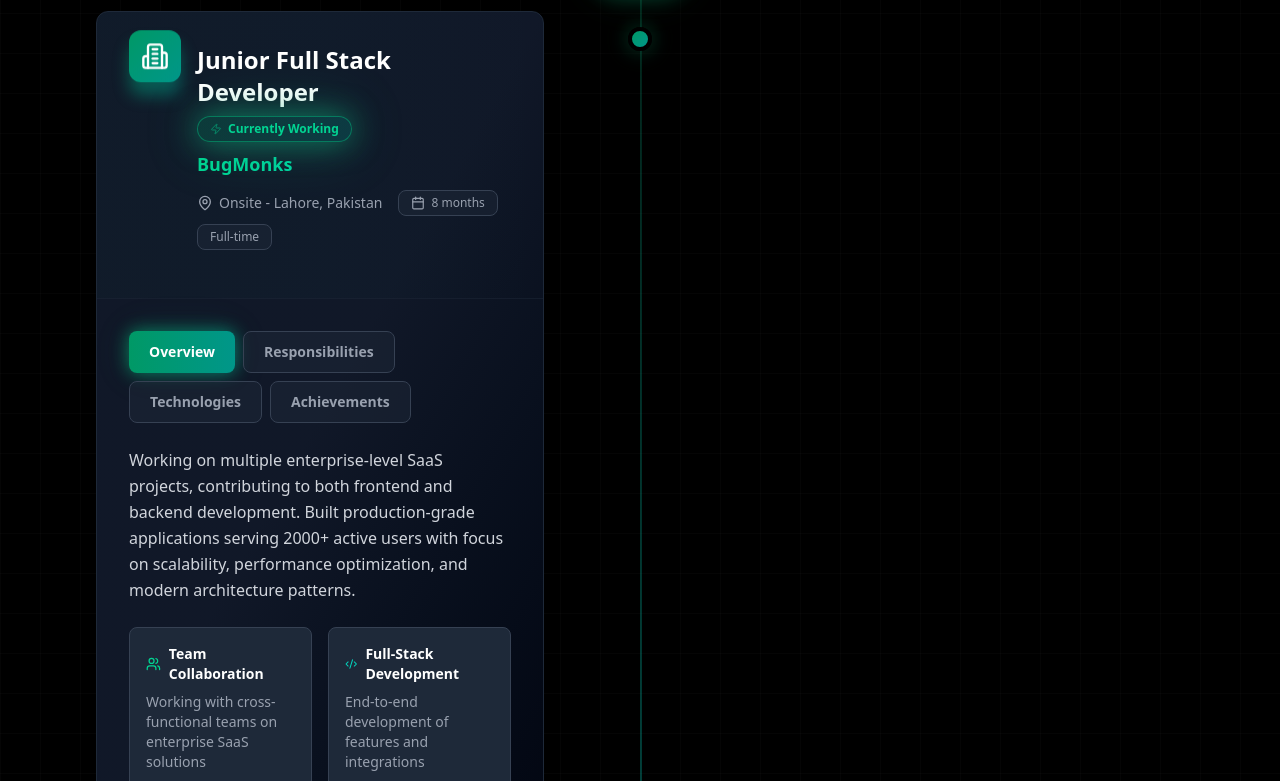
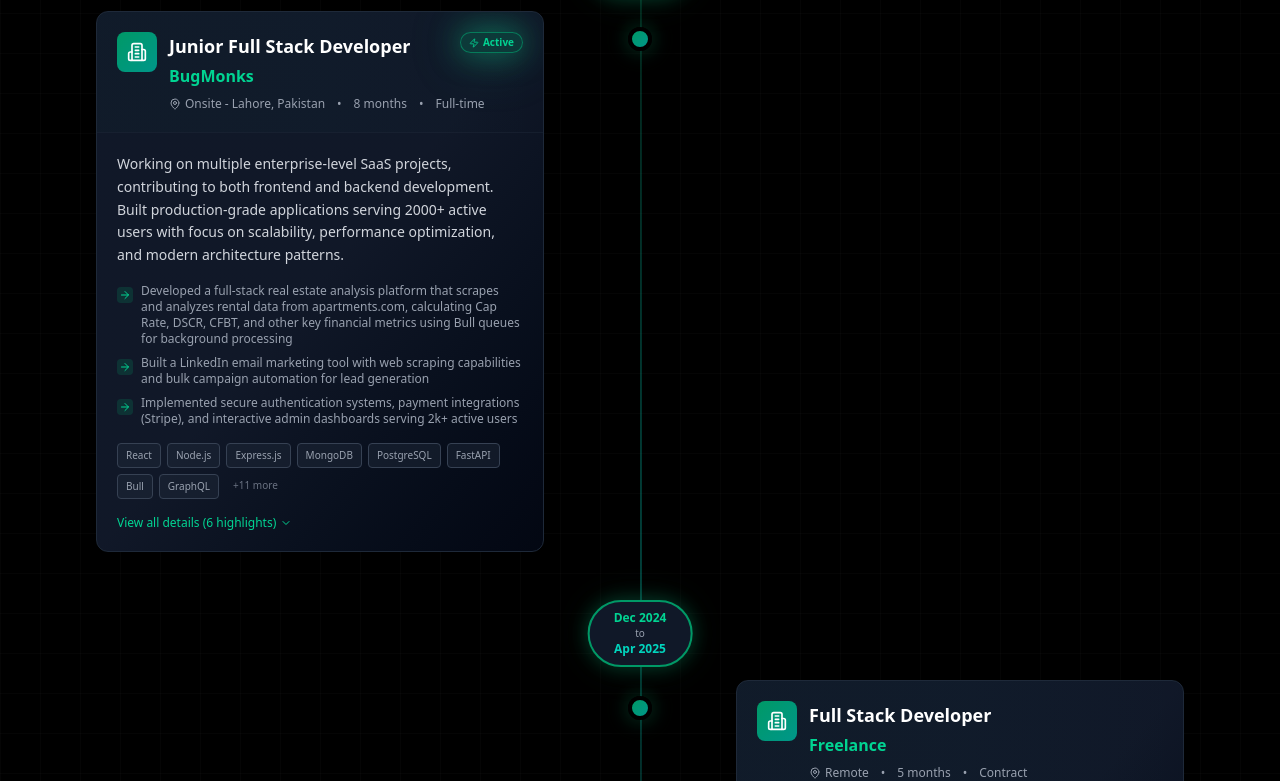
Before and after one commit to sufyan2618/Portfolio, a React (Vite) app: page / in a window 1280 px wide. Shown: the part 3659-4440 px from the top of the page. Built offline with nearby package versions, Linux system fonts and the light colour scheme.

Commit message:
updated experience cards

```diff
--- a/src/components/ExperienceSection.jsx
+++ b/src/components/ExperienceSection.jsx
@@ -66,8 +66,7 @@ const experiences = [
 
 export const ExperienceSection = () => {
   const [isVisible, setIsVisible] = useState(false);
-  const [activeTab, setActiveTab] = useState({});
-  const [expandedItems, setExpandedItems] = useState({});
+  const [expandedId, setExpandedId] = useState(null);
 
   useEffect(() => {
     const observer = new IntersectionObserver(
@@ -82,24 +81,13 @@ export const ExperienceSection = () => {
     const section = document.getElementById('experience');
     if (section) observer.observe(section);
 
-    // Initialize active tabs for each experience
-    const initialTabs = {};
-    experiences.forEach(exp => {
-      initialTabs[exp.id] = 'overview';
-    });
-    setActiveTab(initialTabs);
-
     return () => {
       if (section) observer.unobserve(section);
     };
   }, []);
 
-  const handleTabChange = (expId, tab) => {
-    setActiveTab(prev => ({ ...prev, [expId]: tab }));
-  };
-
   const toggleExpand = (id) => {
-    setExpandedItems(prev => ({ ...prev, [id]: !prev[id] }));
+    setExpandedId(expandedId === id ? null : id);
   };
 
   return (
@@ -175,167 +163,137 @@ export const ExperienceSection = () => {
 
                   <div className="bg-gradient-to-br from-gray-900 via-gray-900 to-gray-950 border border-gray-800 rounded-xl overflow-hidden hover:border-emerald-600 hover:shadow-glow-emerald transition-all duration-500 group animate-scale-in">
 
-                {/* Header Section with gradient background */}
-                <div className="relative p-6 sm:p-8 border-b border-gray-800/50 overflow-hidden">
-                  {/* Animated background gradient */}
+                {/* Compact Header */}
+                <div className="relative p-5 border-b border-gray-800/50 overflow-hidden">
                   <div className="absolute inset-0 bg-gradient-to-r from-emerald-600/5 via-teal-600/5 to-transparent opacity-50 group-hover:opacity-100 transition-opacity duration-500" />
 
-                  <div className="relative">
-                    <div className="flex items-start gap-4 mb-4">
-                      {/* Company Icon with glow */}
-                      <div className="relative">
-                        <div className="absolute inset-0 bg-gradient-to-br from-emerald-600 to-teal-600 rounded-xl blur opacity-50 group-hover:opacity-75 transition-opacity" />
-                        <div className="relative p-3 rounded-xl bg-gradient-to-br from-emerald-600 to-teal-600 animate-float">
-                          <Building2 className="w-7 h-7 text-white" />
-                        </div>
+                  <div className="relative flex items-start gap-3">
+                    {/* Company Icon */}
+                    <div className="p-2.5 rounded-lg bg-gradient-to-br from-emerald-600 to-teal-600 flex-shrink-0">
+                      <Building2 className="w-5 h-5 text-white" />
                     </div>
 
                     <div className="flex-1 min-w-0">
-                        {/* Role with status badge */}
-                        <div className="flex items-center gap-2 mb-2 flex-wrap">
-                          <h3 className="text-xl sm:text-2xl font-bold text-white group-hover:text-emerald-400 transition-colors">
+                      {/* Role & Company */}
+                      <div className="flex items-start justify-between gap-2 mb-2">
+                        <div>
+                          <h3 className="text-lg font-bold text-white group-hover:text-emerald-400 transition-colors mb-1">
                             {experience.role}
                           </h3>
+                          <div className="text-base font-semibold text-emerald-400">
+                            {experience.company}
+                          </div>
+                        </div>
                         {experience.isActive && (
-                            <span className="inline-flex items-center gap-1.5 px-3 py-1 bg-gradient-to-r from-emerald-500/20 to-teal-500/20 border border-emerald-500/50 rounded-full text-xs text-emerald-400 font-semibold animate-glow-pulse">
-                              <Zap className="w-3 h-3 animate-pulse" />
-                              Currently Working
+                          <span className="inline-flex items-center gap-1 px-2 py-0.5 bg-emerald-500/20 border border-emerald-500/50 rounded-full text-[10px] text-emerald-400 font-semibold animate-glow-pulse whitespace-nowrap">
+                            <Zap className="w-2.5 h-2.5" />
+                            Active
                           </span>
                         )}
                       </div>
 
-                        {/* Company name with emphasis */}
-                        <div className="text-lg font-bold text-transparent bg-clip-text bg-gradient-to-r from-emerald-400 to-teal-400 mb-3">
-                          {experience.company}
-                        </div>
-
-                        {/* Meta information */}
-                        <div className="flex flex-wrap items-center gap-x-4 gap-y-2 text-sm text-gray-400">
-                          <span className="flex items-center gap-1.5 hover:text-emerald-400 transition-colors">
-                            <MapPin className="w-4 h-4" />
+                      {/* Meta info */}
+                      <div className="flex flex-wrap items-center gap-x-3 gap-y-1 text-xs text-gray-400">
+                        <span className="flex items-center gap-1">
+                          <MapPin className="w-3 h-3" />
                           {experience.location}
                         </span>
-                          <span className="hidden md:flex items-center gap-1.5 px-3 py-1 bg-gray-800/50 border border-gray-700 rounded-lg text-xs font-medium">
-                            <Calendar className="w-3.5 h-3.5" />
-                            {experience.period}
-                          </span>
-                          <span className="px-3 py-1 bg-gray-800/50 border border-gray-700 rounded-lg text-xs font-medium">
-                            {experience.type}
-                          </span>
-                        </div>
+                        <span>•</span>
+                        <span>{experience.period}</span>
+                        <span>•</span>
+                        <span>{experience.type}</span>
                       </div>
                     </div>
                   </div>
                 </div>
 
-                {/* Content Section */}
-                <div className="p-6 sm:p-8">
+                {/* Compact Content */}
+                <div className="p-5">
+                  {/* Description */}
+                  <p className="text-gray-300 text-sm leading-relaxed mb-4">
+                    {experience.description}
+                  </p>
 
-                  {/* Enhanced Tab Navigation */}
-                  <div className="flex flex-wrap gap-2 mb-6">
-                    {['overview', 'responsibilities', 'technologies', 'achievements'].map((tab) => (
-                      <button
-                        key={tab}
-                        onClick={() => handleTabChange(experience.id, tab)}
-                        className={`relative px-5 py-2.5 rounded-lg text-sm font-semibold transition-all duration-300 hover:scale-105 ${
-                          activeTab[experience.id] === tab
-                            ? 'bg-gradient-to-r from-emerald-600 to-teal-600 text-white shadow-glow-emerald'
-                            : 'text-gray-400 hover:text-white bg-gray-800/50 border border-gray-700 hover:border-emerald-600/50'
-                        }`}
-                      >
-                        {activeTab[experience.id] === tab && (
-                          <div className="absolute inset-0 bg-gradient-to-r from-emerald-600 to-teal-600 rounded-lg blur opacity-50 -z-10" />
-                        )}
-                        {tab.charAt(0).toUpperCase() + tab.slice(1)}
-                      </button>
+                  {/* Key Highlights - Show first 3 by default */}
+                  <div className="space-y-2 mb-4">
+                    {experience.responsibilities.slice(0, expandedId === experience.id ? undefined : 3).map((responsibility, idx) => (
+                      <div key={idx} className="flex items-start gap-2 text-xs text-gray-400">
+                        <div className="p-0.5 rounded bg-emerald-600/20 mt-1">
+                          <ArrowRight className="w-3 h-3 text-emerald-400" />
+                        </div>
+                        <span className="flex-1">{responsibility}</span>
+                      </div>
                     ))}
                   </div>
 
-                  {/* Tab Content */}
-                  <div className="min-h-[200px]">
-
-                    {/* Overview Tab */}
-                    {activeTab[experience.id] === 'overview' && (
-                      <div className="space-y-4 animate-fade-in">
-                        <p className="text-gray-300 leading-relaxed text-base">
-                          {experience.description}
-                        </p>
-                        <div className="grid sm:grid-cols-2 gap-4 mt-6">
-                          <div className="p-4 bg-gray-800 rounded-lg border border-gray-700 hover:border-emerald-600 hover:shadow-glow-emerald transition-all duration-300 hover:scale-105">
-                            <div className="flex items-center gap-2 mb-2">
-                              <Users className="w-4 h-4 text-emerald-400" />
-                              <span className="text-sm font-semibold text-white">Team Collaboration</span>
-                            </div>
-                            <p className="text-gray-400 text-sm">Working with cross-functional teams on enterprise SaaS solutions</p>
-                          </div>
-                          <div className="p-4 bg-gray-800 rounded-lg border border-gray-700 hover:border-teal-600 hover:shadow-glow-teal transition-all duration-300 hover:scale-105">
-                            <div className="flex items-center gap-2 mb-2">
-                              <Code2 className="w-4 h-4 text-teal-400" />
-                              <span className="text-sm font-semibold text-white">Full-Stack Development</span>
-                            </div>
-                            <p className="text-gray-400 text-sm">End-to-end development of features and integrations</p>
+                  {/* Tech Stack - Compact */}
+                  <div className="mb-4">
+                    <div className="flex flex-wrap gap-1.5">
+                      {experience.technologies.slice(0, 8).map((tech) => (
+                        <span
+                          key={tech}
+                          className="px-2 py-1 bg-gray-800/50 border border-gray-700 rounded text-[10px] text-gray-400 hover:border-emerald-500/50 hover:text-emerald-400 transition-all duration-300"
+                        >
+                          {tech}
+                        </span>
+                      ))}
+                      {experience.technologies.length > 8 && (
+                        <span className="px-2 py-1 text-[10px] text-gray-500">
+                          +{experience.technologies.length - 8} more
+                        </span>
+                      )}
                     </div>
                   </div>
-                      </div>
+
+                  {/* Expand/Collapse Button */}
+                  {experience.responsibilities.length > 3 && (
+                    <button
+                      onClick={() => toggleExpand(experience.id)}
+                      className="text-xs text-emerald-400 hover:text-emerald-300 flex items-center gap-1 font-medium transition-colors"
+                    >
+                      {expandedId === experience.id ? 'Show less' : `View all details (${experience.responsibilities.length} highlights)`}
+                      <ChevronDown className={`w-3 h-3 transition-transform ${expandedId === experience.id ? 'rotate-180' : ''}`} />
+                    </button>
                   )}
 
-                    {/* Responsibilities Tab */}
-                    {activeTab[experience.id] === 'responsibilities' && (
-                      <div className="space-y-2 animate-fade-in">
-                        {experience.responsibilities.slice(0, expandedItems[experience.id] ? undefined : 4).map((responsibility, idx) => (
-                          <div key={idx} className="flex items-start gap-3 p-4 rounded-lg bg-gray-800/30 hover:bg-gray-800/60 border border-gray-800 hover:border-emerald-600/30 transition-all duration-300 group animate-fade-in" style={{ animationDelay: `${idx * 50}ms` }}>
-                            <div className="p-1 rounded bg-gradient-to-br from-emerald-600/20 to-teal-600/20 mt-0.5">
-                              <ArrowRight className="w-3.5 h-3.5 text-emerald-400 group-hover:translate-x-1 transition-transform" />
-                            </div>
-                            <span className="text-gray-300 text-sm leading-relaxed flex-1">{responsibility}</span>
-                          </div>
-                        ))}
-                        {experience.responsibilities.length > 4 && (
-                          <button
-                            onClick={() => toggleExpand(experience.id)}
-                            className="mt-4 text-sm text-emerald-400 hover:text-emerald-300 flex items-center gap-2 font-medium transition-colors"
-                          >
-                            {expandedItems[experience.id] ? 'Show less' : `Show ${experience.responsibilities.length - 4} more responsibilities`}
-                            <ChevronDown className={`w-4 h-4 transition-transform ${expandedItems[experience.id] ? 'rotate-180' : ''}`} />
-                          </button>
-                        )}
-                      </div>
-                    )}
-
-                    {/* Technologies Tab */}
-                    {activeTab[experience.id] === 'technologies' && (
-                      <div className="animate-fade-in">
-                        <div className="flex flex-wrap gap-2.5">
-                          {experience.technologies.map((tech, idx) => (
+                  {/* Expanded Content */}
+                  {expandedId === experience.id && (
+                    <div className="mt-4 pt-4 border-t border-gray-800 space-y-4 animate-fade-in">
+                      {/* All Technologies */}
+                      <div>
+                        <h4 className="text-xs font-semibold text-white mb-2 flex items-center gap-1">
+                          <Code2 className="w-3 h-3 text-emerald-400" />
+                          Full Tech Stack
+                        </h4>
+                        <div className="flex flex-wrap gap-1.5">
+                          {experience.technologies.map((tech) => (
                             <span
                               key={tech}
-                              className="px-4 py-2 bg-gradient-to-br from-gray-800 to-gray-900 border border-gray-700 rounded-lg text-sm text-gray-300 hover:border-emerald-500 hover:text-emerald-400 hover:shadow-glow-emerald transition-all duration-300 hover:scale-110 hover:-translate-y-0.5 font-medium animate-bounce-in cursor-default"
-                              style={{ animationDelay: `${idx * 20}ms` }}
+                              className="px-2 py-1 bg-gray-800/50 border border-gray-700 rounded text-[10px] text-gray-400 hover:border-emerald-500/50 hover:text-emerald-400 transition-all duration-300"
                             >
                               {tech}
                             </span>
                           ))}
                         </div>
                       </div>
-                    )}
 
-                    {/* Achievements Tab */}
-                    {activeTab[experience.id] === 'achievements' && (
-                      <div className="grid gap-3 animate-fade-in">
+                      {/* Achievements */}
+                      <div>
+                        <h4 className="text-xs font-semibold text-white mb-2 flex items-center gap-1">
+                          <TrendingUp className="w-3 h-3 text-teal-400" />
+                          Key Achievements
+                        </h4>
+                        <div className="space-y-2">
                           {experience.achievements.map((achievement, idx) => (
-                          <div key={idx} className="relative p-4 rounded-lg bg-gradient-to-r from-gray-800/50 to-transparent border border-gray-700 hover:border-teal-600/50 transition-all duration-300 group animate-fade-in overflow-hidden" style={{ animationDelay: `${idx * 80}ms` }}>
-                            <div className="absolute inset-0 bg-gradient-to-r from-teal-600/5 to-transparent opacity-0 group-hover:opacity-100 transition-opacity" />
-                            <div className="relative flex items-start gap-3">
-                              <div className="p-1.5 rounded-lg bg-gradient-to-br from-teal-600/20 to-emerald-600/20 mt-0.5">
-                                <TrendingUp className="w-4 h-4 text-teal-400 group-hover:scale-110 transition-transform" />
-                              </div>
-                              <span className="text-gray-300 text-sm leading-relaxed flex-1">{achievement}</span>
-                            </div>
+                            <div key={idx} className="flex items-start gap-2 text-xs text-gray-400">
+                              <div className="w-1 h-1 bg-teal-400 rounded-full mt-1.5" />
+                              <span className="flex-1">{achievement}</span>
                             </div>
                           ))}
                         </div>
+                      </div>
+                    </div>
                   )}
-                  </div>
                 </div>
               </div>
                 </div>
```
Lines whose indentation alone changed are shown as unchanged.
